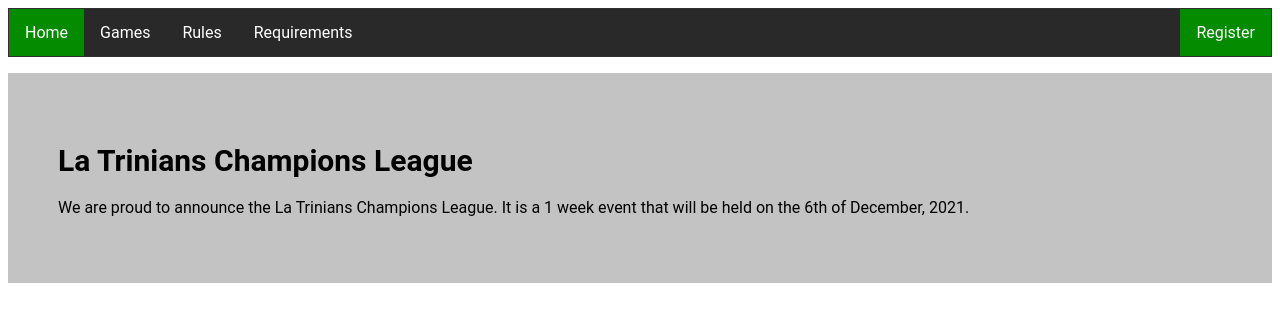
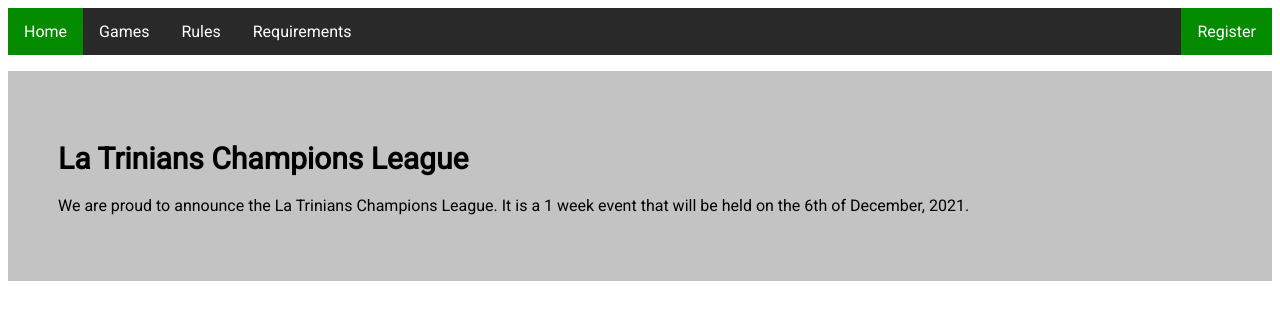
Before and after one commit to LTCL2021/LTCL, a Jekyll site: the page index.html, which Jekyll copies as it is, in a window 1280 px wide. Shown: the top 322 px of the page. Built offline with Jekyll 4.4.1, drawn with Linux system fonts in a browser that asks for light colours.

Commit message:
add some stuff, actually import the roboto font

```diff
--- a/html/styles/style.css
+++ b/html/styles/style.css
@@ -1,12 +1,19 @@
+@import url('https://fonts.googleapis.com/css2?family=Roboto&display=swap');
+
 body {
-    font-family: Roboto;
+    font-family: 'Roboto';
     background-image: url("https://ltcl2021.github.io/ltcl/images/temp_bg.jpg");
     background-size: cover;
     background-repeat: no-repeat;
 }
 
 p {
-    font-family: Roboto;
+    font-family: 'Roboto';
+}
+
+nav {
+    width: auto;
+    height: auto;
 }
 
 .ul {
@@ -17,13 +24,15 @@ p {
     margin: 0;
     padding: 0;
     overflow: hidden;
-    border: 1px solid #303030;
+    /* border: 1px solid #303030; */
     background-color: rgb(41, 41, 41);
+    box-shadow: none;
   }
 
 .li {
     float: left;
-    display: inline;
+    display: flex;
+    text-align: center;
 }
 
 .li a {
@@ -62,7 +71,7 @@ p {
 
 .h1 {
     font-size: 30px;
-    font-family: Roboto;
+    font-family: 'Roboto';
     font-weight: bold;
     padding: 0 0px;
 }
@@ -87,3 +96,10 @@ p {
 .link {
     color: rgb(21, 160, 14);
 }
+
+.logo {
+    position: absolute;
+    top: 50%;
+    left: 50%;
+    transform: translate(-50%, -50%);
+}
```
